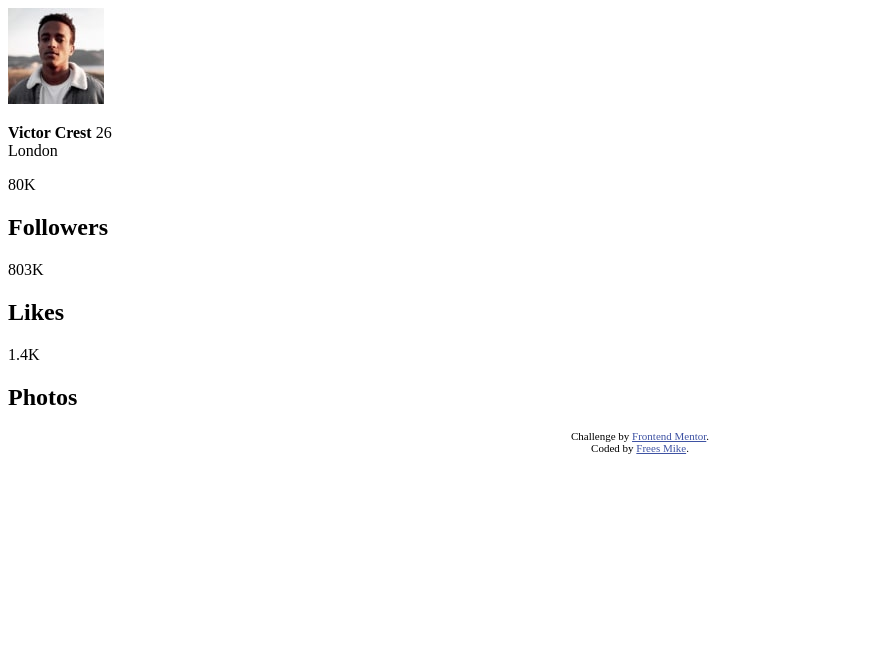
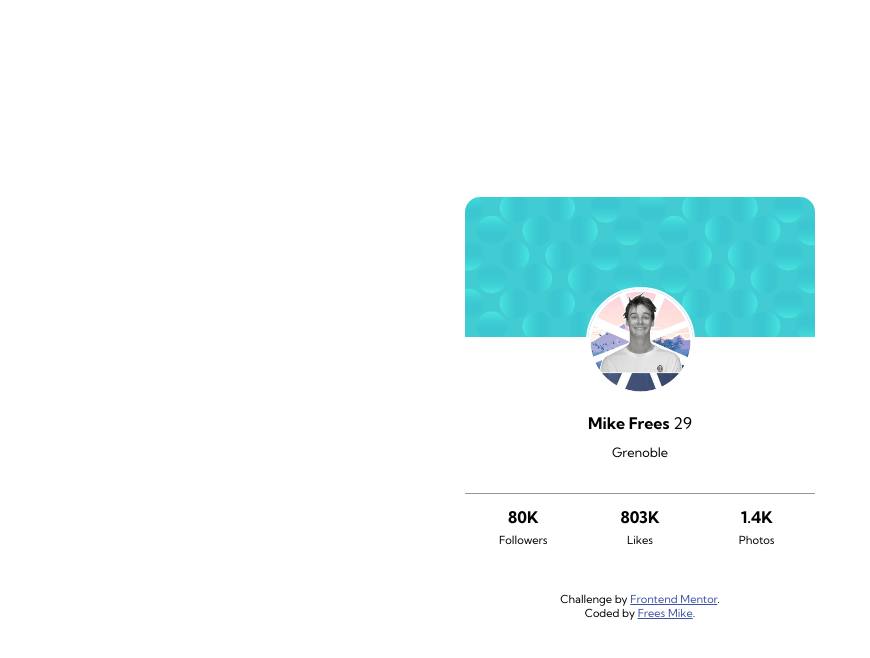
Before and after one commit to mikeFrees/profile-card-component-main, a plain HTML site: page index.html in a window 1280 px wide. Shown: the whole page, without its empty margins (0-870 px from the left). Drawn offline with Linux system fonts and the light colour scheme.

Commit message:
Layout CSS

```diff
--- a/index.html
+++ b/index.html
@@ -11,9 +11,9 @@
 </head>
 <body>
   <main>
-    <img src="images/image-victor.jpg" alt="Profile picture">
-    <p><strong>Victor Crest</strong> 26 <br> London</p>
-  </main>
+    <img src="images/profile.jpg" alt="Profile picture">
+    <h1><strong>Mike Frees</strong> 29</h1>
+    <p>Grenoble</p>
   <aside>
     <p>80K</p>
     <h2>Followers</h2>
@@ -24,6 +24,7 @@
     <p>1.4K</p>
     <h2>Photos</h2>
   </aside>
+  </main>
   <footer class="attribution">
     Challenge by <a href="https://www.frontendmentor.io?ref=challenge" target="_blank">Frontend Mentor</a>. <br>
     Coded by <a href="https://www.linkedin.com/in/mike-frees/" target="_blank">Frees Mike</a>.
--- a/style.css
+++ b/style.css
@@ -1,2 +1,82 @@
+/* custom font */
+@font-face {
+    font-family: Kumbh Sans;
+    src: url(font/KumbhSans-VariableFont_YOPQ\,wght.ttf);
+}
+
 .attribution { font-size: 11px; text-align: center; }
+
 .attribution a { color: hsl(228, 45%, 44%); }
+
+body {
+    font-family: Kumbh Sans;
+    font-size: 18px;
+    display: flex;
+    flex-direction: column;
+    justify-content: center;
+    align-items: center;
+    height: 100vh;
+}
+
+main {
+    border-radius: 15px;
+    width: 350px;
+    height: 375px;
+    background-image: url(images/bg-pattern-card.svg);
+    background-repeat: no-repeat;
+    background-color: white;
+    display: flex;
+    flex-direction: column;
+    align-items: center;
+    margin-bottom: 20px;
+}
+
+img {
+    border-radius: 50%;
+    border: 2px solid white;
+    width: 105px;
+    aspect-ratio: 1 / 1;
+    margin-top: 90px;
+    margin-bottom: 7px;
+}
+
+aside {
+    margin-top: 20px;
+    border-top: 1px solid hsl(0, 0%, 59%);
+    display: grid;
+    width: 100%;
+    grid-template-columns: repeat(3, 1fr);
+    grid-template-rows: 60% 40%;
+    justify-items: center;
+    align-items: center;
+}
+
+main > p {
+    font-weight: 400;
+    font-size: 0.8rem;
+    margin-top: 0px;
+}
+
+p {
+    font-weight: 700;
+    font-size: 1rem;
+    grid-row: 1;
+    margin-top: 20px;
+}
+
+h2 {
+ font-weight: 400;
+ font-size: 0.7rem;
+ grid-row: 2;
+ margin-top: -10px;
+}
+
+h1 {
+    font-weight: 400;
+    font-size: 1rem;
+}
+
+h1 strong {
+    font-weight: 700;
+    font-size: 1rem;
+}
```
Also changed, not shown: font/KumbhSans-VariableFont_YOPQ,wght.ttf (added), font/OFL.txt (added), font/README.txt (added), font/static/KumbhSans-Black.ttf (added), font/static/KumbhSans-Bold.ttf (added), font/static/KumbhSans-ExtraBold.ttf (added), font/static/KumbhSans-ExtraLight.ttf (added), font/static/KumbhSans-Light.ttf (added), font/static/KumbhSans-Medium.ttf (added), font/static/KumbhSans-Regular.ttf (added), font/static/KumbhSans-SemiBold.ttf (added), font/static/KumbhSans-Thin.ttf (added), images/profile.jpg (added).
